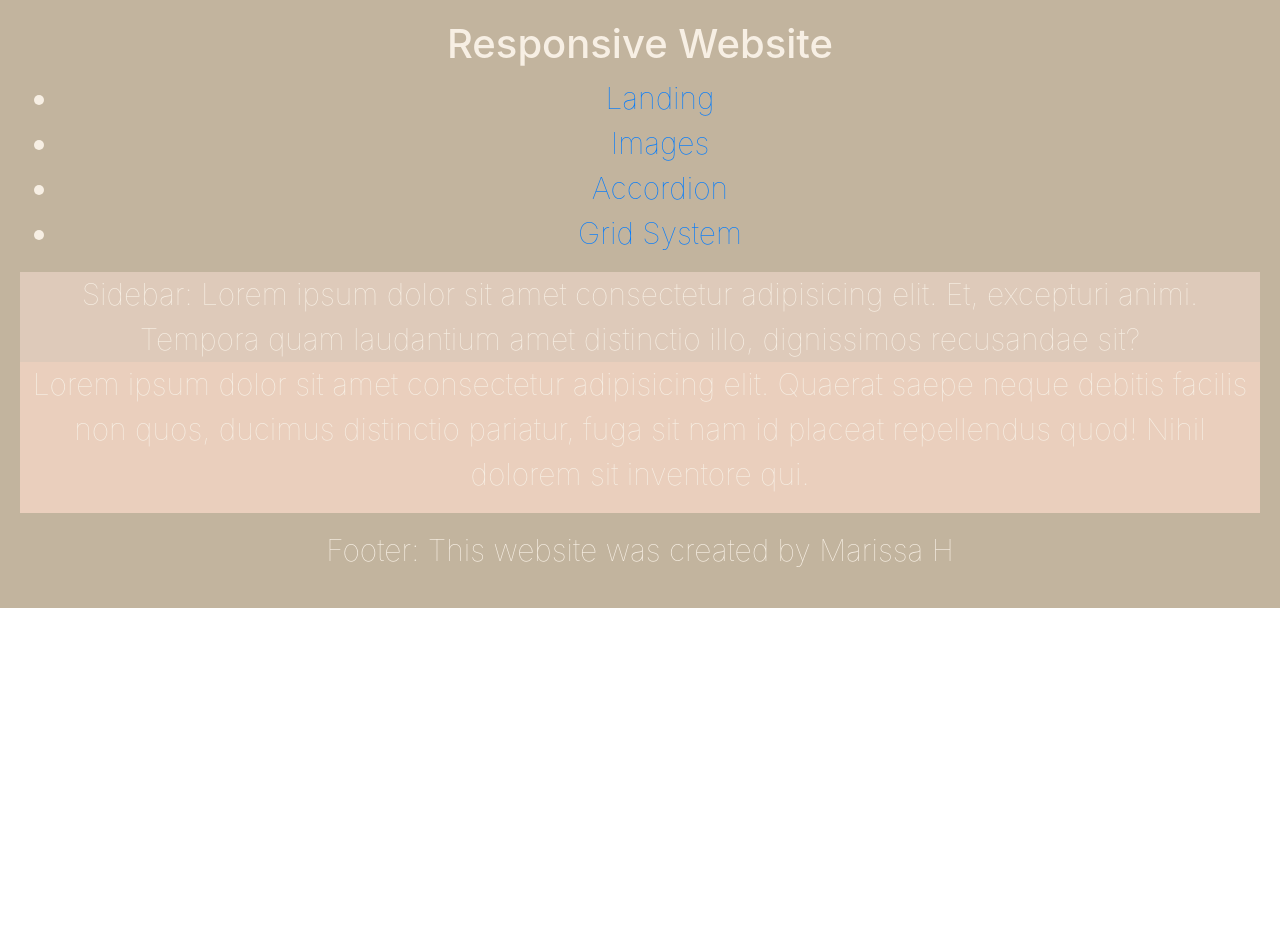
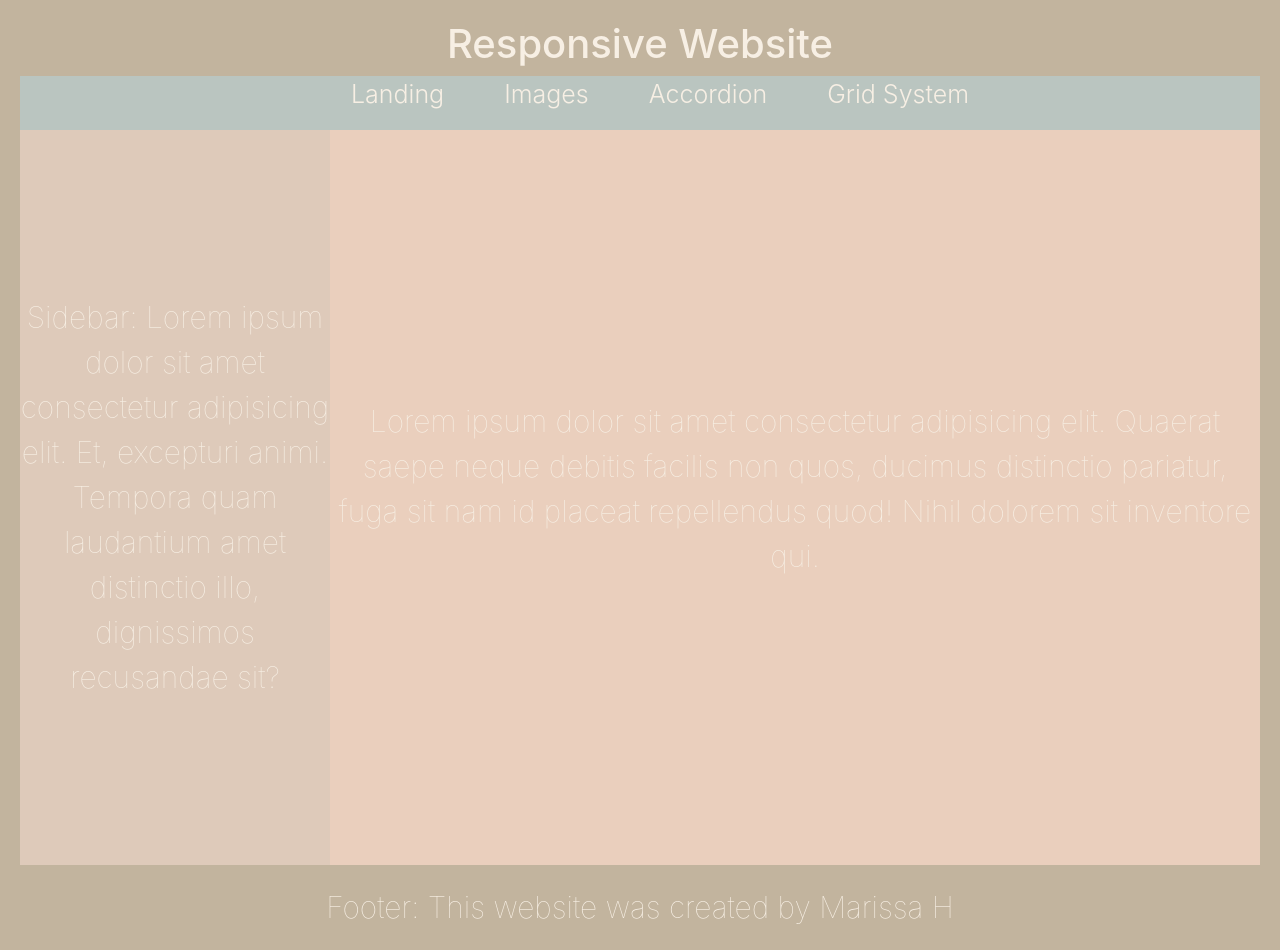
Before and after one commit to marissarh/html300-2025, a Vue app in the folder my-website/: page / in a window 1280 px wide. Before the commit the page ends 800 px from the top, so only its background shows below. Built offline with nearby package versions, Linux system fonts and the light colour scheme.

Commit message:
adjust Landing page layout

```diff
--- a/my-website/src/App.vue
+++ b/my-website/src/App.vue
@@ -1,18 +1,19 @@
 <script setup>
-import { ref, computed } from "vue";
+//import { ref } from "vue";
 import HelloWorld from './components/HelloWorld.vue';
-import ImagesPage from './components/ImagesPage.vue';
-import AccordionPage from './components/AccordionPage.vue';
-import GridPage from './components/GridPage.vue';
+//import ImagesPage from './components/ImagesPage.vue';
+//import AccordionPage from './components/AccordionPage.vue';
+//import GridPage from './components/GridPage.vue';
 
-const routes = {
+//const text = ref("Hello");
+/*const routes = {
   "/": HelloWorld,
   "/ImagesPage": ImagesPage,
   "/AccordionPage": AccordionPage,
   "/GridPage": GridPage
 }
 
-const currentPath = ref(window.location.hash);
+/*const currentPath = ref(window.location.hash);
 
 window.addEventListener("hashchange", () => {
   currentPath.value = window.location.hash;
@@ -25,7 +26,7 @@ const currentView = computed (() => {
 const text = ref("")
 function changeText(event){
   text.value = event.target.value;
-}
+}*/
 
 /*export default {
   name: 'App',
@@ -35,26 +36,31 @@ function changeText(event){
   }
 }*/
 
-const show = ref(true);
+/*const show = ref(true);*/
+
+
 
 </script>
 
-<template>
+<template >
   <!--<div id="app">
     <img alt="Vue logo" src="./assets/logo.png">
     <HelloWorld msg="Welcome to Your Vue.js App"/>
   </div>-->
+  <div>
+  <div>{{ text }}</div>
   <div class="header">
   <HelloWorld msg="Responsive Website"/>
   </div>
+ </div>
 
 
-         </template>
+</template>
 
 
 <style lang="scss">
 // Colors
-@import '../src/colors.scss';
+/*@import '../src/colors.scss';
 
 
 @mixin align{
@@ -128,7 +134,7 @@ const show = ref(true);
     grid-area: footer;
     background-color: $brown;
     padding: 15px;
-}
+}*/
 
 /*#app {
   font-family: Avenir, Helvetica, Arial, sans-serif;
--- a/my-website/src/components/HelloWorld.vue
+++ b/my-website/src/components/HelloWorld.vue
@@ -12,32 +12,30 @@ export default {
 <template>
   <!--<div class="hello">
 
-    <div>
-      <button @click="show = !show">This is a button</button>
-      <p v-if="show">Hello there</p>
-      <p v-else>Welcome to my page</p>
-    </div>
+
 
     <aside class="sidebar">{{ text }}</aside>
         <input v-on:input="changeText"/>-->
+
     <div><h1>{{ msg }}</h1>
 
 
-     <nav class=" navImg">
-            <ul class="navImg__listImg">
-                <li class="navImg__itemImg"><a href="./HelloWorld.vue" class="tt" data-bs-toggle="tooltip" data-bs-placement="left" title="Click to go to Landing page">Landing</a></li>
-                <li class="navImg__itemImg"><a href="./ImagesPage.vue" >Images</a></li>
-                <li class="navImg__itemImg"><a href="./AccordionPage.vue">Accordion</a></li>
-                <li class="navImg__itemImg"><a href="./GridPage.vue">Grid System</a></li>
+     <nav class=" nav">
+            <ul class="nav__list">
+                <li class="nav__item"><a href="./HelloWorld.vue" class="tt" data-bs-toggle="tooltip" data-bs-placement="left" title="Click to go to Landing page">Landing</a></li>
+                <li class="nav__item"><a href="./ImagesPage.vue" >Images</a></li>
+                <li class="nav__item"><a href="./AccordionPage.vue">Accordion</a></li>
+                <li class="nav__item"><a href="./GridPage.vue">Grid System</a></li>
             </ul>
         </nav>
+        <div class="bodyIndex">
       <aside class="sidebar">Sidebar: Lorem ipsum dolor sit amet consectetur adipisicing elit. Et, excepturi animi. Tempora quam laudantium amet distinctio illo, dignissimos recusandae sit?</aside>
 
         <main class="main">
             <p class="main-content">Lorem ipsum dolor sit amet consectetur adipisicing elit. Quaerat saepe neque debitis facilis non quos, ducimus distinctio pariatur, fuga sit nam id placeat repellendus quod! Nihil dolorem sit inventore qui.</p>
         </main>
         <footer class="footerIndex">Footer: This website was created by Marissa H</footer>
-      </div>
+      </div></div>
 
 </template>
 
@@ -60,11 +58,11 @@ export default {
 
 
 
-.bodyIndex, .bodyImg, .bodyAccor{
+.bodyIndex{
     min-height: 100vh;
     display: grid;
-    grid-template-columns: 300px 1fr;
-    grid-template-rows: auto auto 2fr;
+    grid-template-columns: 1fr 3fr;
+    grid-template-rows: 3fr;
     grid-template-areas:
     "header header"
     "nav nav"
@@ -72,7 +70,7 @@ export default {
     "footer footer" ;
 }
 
-.sidebar, .footerIndex, .main, .header, .footerAccor, .footerImg, .headerAccor, .headerImg, .mainAccor{
+.sidebar, .footer, .main, .header {
     @include align()
 }
 
@@ -80,7 +78,6 @@ export default {
     grid-area: header;
     background-color: $brown;
     font-weight: 100;
-    margin: 0;
     padding: 20px;
 
 }
@@ -114,13 +111,14 @@ export default {
 .sidebar{
     background-color: $softBrown;
 }
-.main, .mainImg, .mainAccor{
+.main{
     background-color: $softCream;
 
 }
-.footerIndex, .footerAccor, .footerImg{
+.footerIndex{
     grid-area: footer;
     background-color: $brown;
-    padding: 15px;
+    padding-top:20px;
+
 }
 </style>
```
Also changed, not shown: my-website/package.json (+5 -1 lines).
